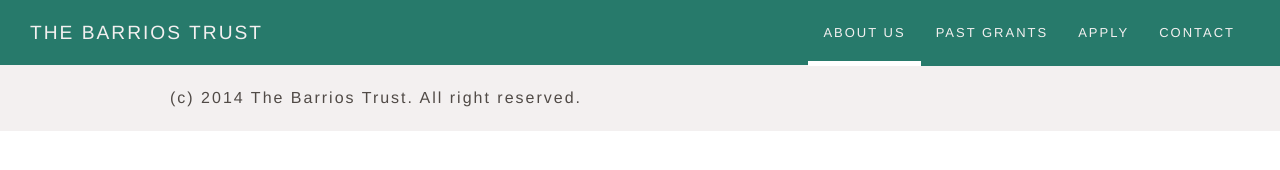
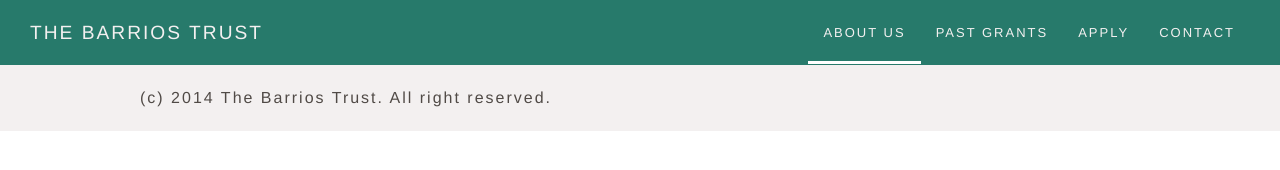
Before and after one commit to case-dubs/barrios-trust, a plain HTML site: page about.html in a window 1280 px wide. In both pictures the pointer is over the link "ABOUT US". Drawn offline with Linux system fonts and the light colour scheme.

Commit message:
minor css tweak

```diff
--- a/stylesheets/application.css
+++ b/stylesheets/application.css
@@ -33,7 +33,7 @@ h3, h4, p, a{
 }
 
 #top-nav ul li a:hover{
-  border-bottom: 5px white solid;
+  border-bottom: 3px white solid;
 }
 
 #top-nav ul h3{
@@ -99,5 +99,5 @@ footer div{
 }
 
 footer div p{
-  margin: 20px 0px 20px 30px;
+  margin: 20px 0px 20px 0px;
 }
```
